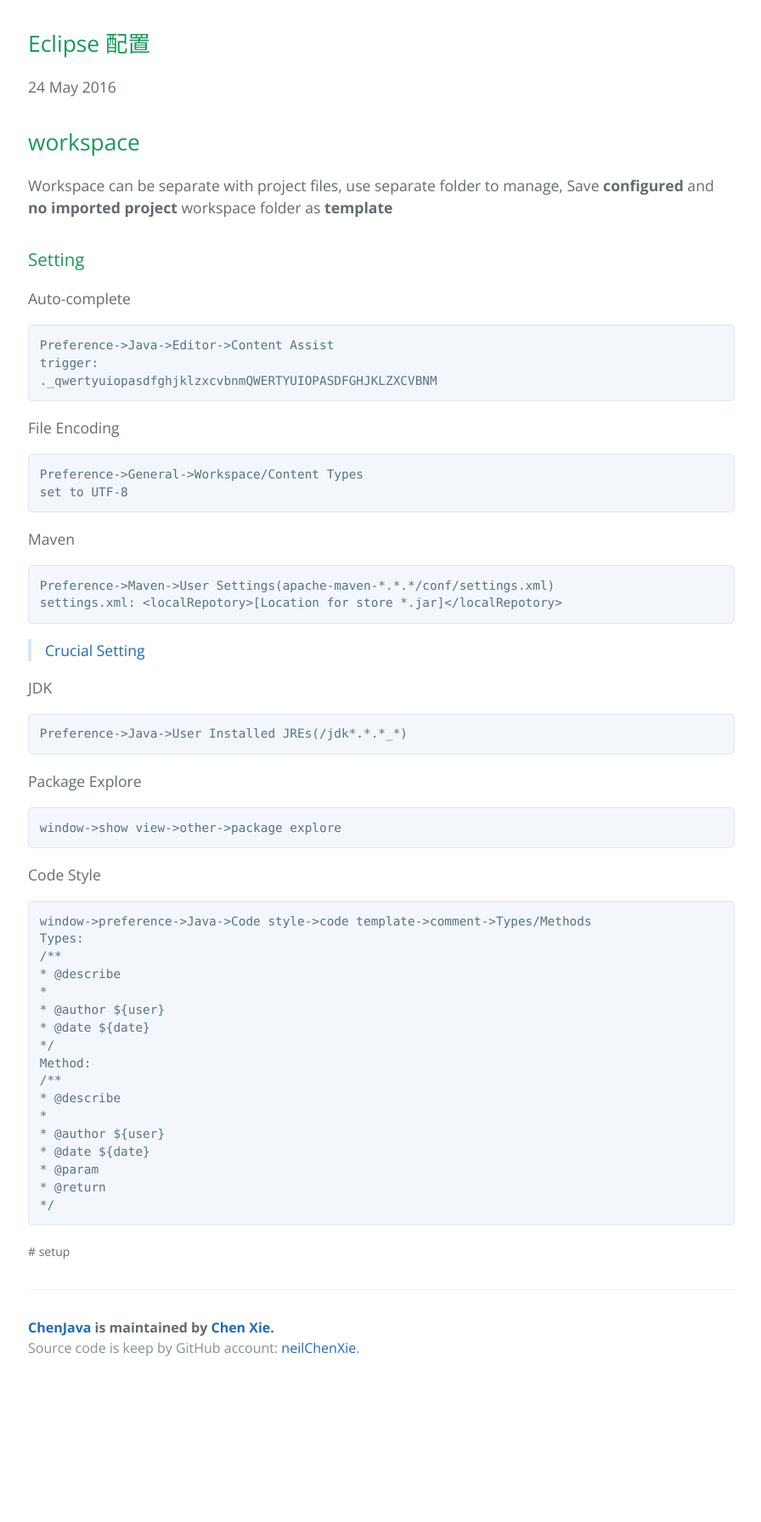
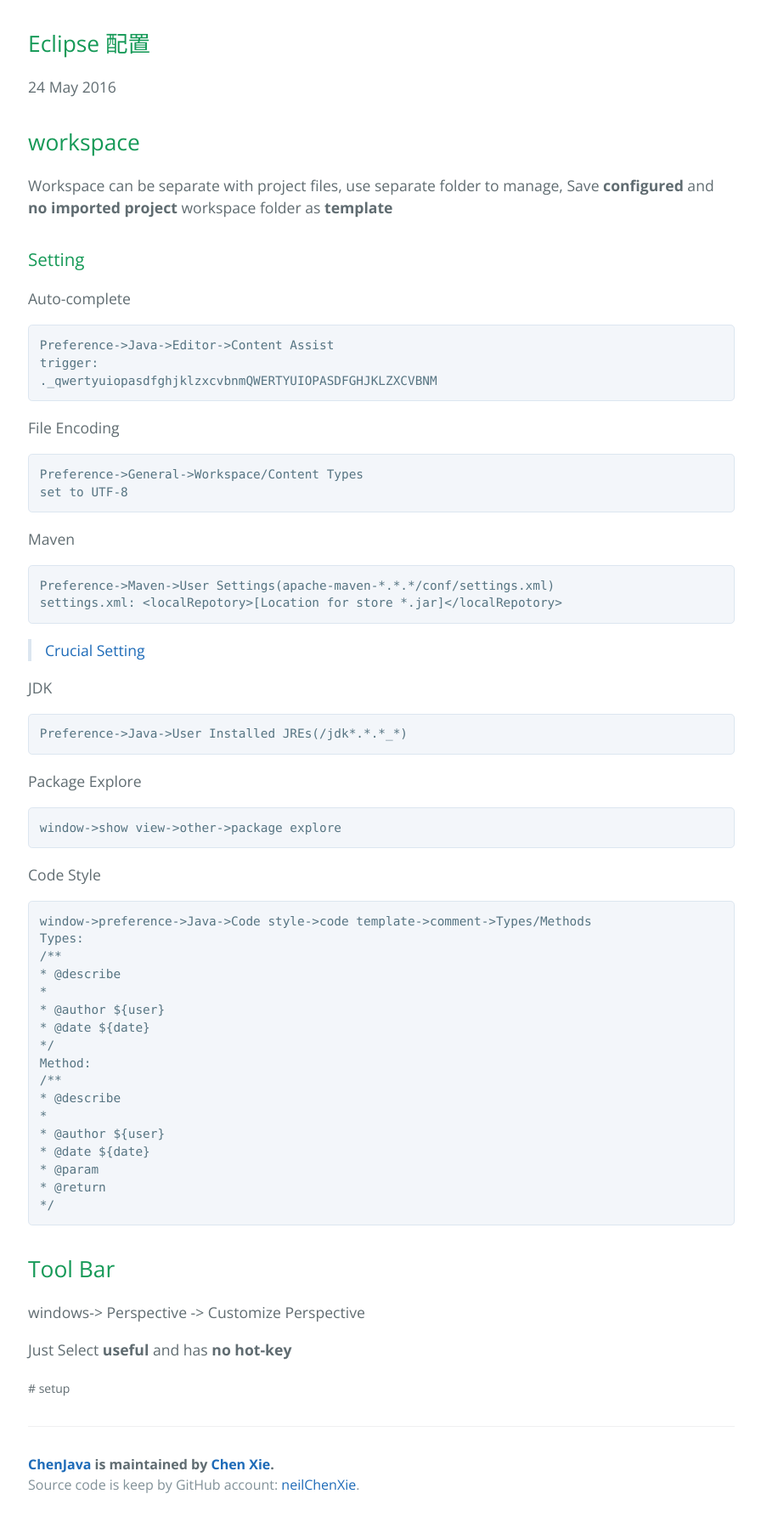
Before and after one commit to neilChenXie/ChenJava, a Jekyll site: the page built from _posts/eclipse/2016-05-24-eclipse_setup.md, in a window 1280 px wide. Shown: the whole page at 85% size, without its empty margins (191-1087 px from the left). Built offline with Jekyll 4.4.1, drawn with Linux system fonts in a browser that asks for light colours; before the commit the page ends 1630 px from its top, so only the background shows below that.

Commit message:
modified:   _posts/eclipse/2016-05-24-eclipse_setup.md

````diff
--- a/_posts/eclipse/2016-05-24-eclipse_setup.md
+++ b/_posts/eclipse/2016-05-24-eclipse_setup.md
@@ -70,3 +70,9 @@ Method:
 * @return
 */
 ```
+
+## Tool Bar
+
+windows-> Perspective -> Customize Perspective
+
+Just Select **useful** and has **no hot-key**
````
